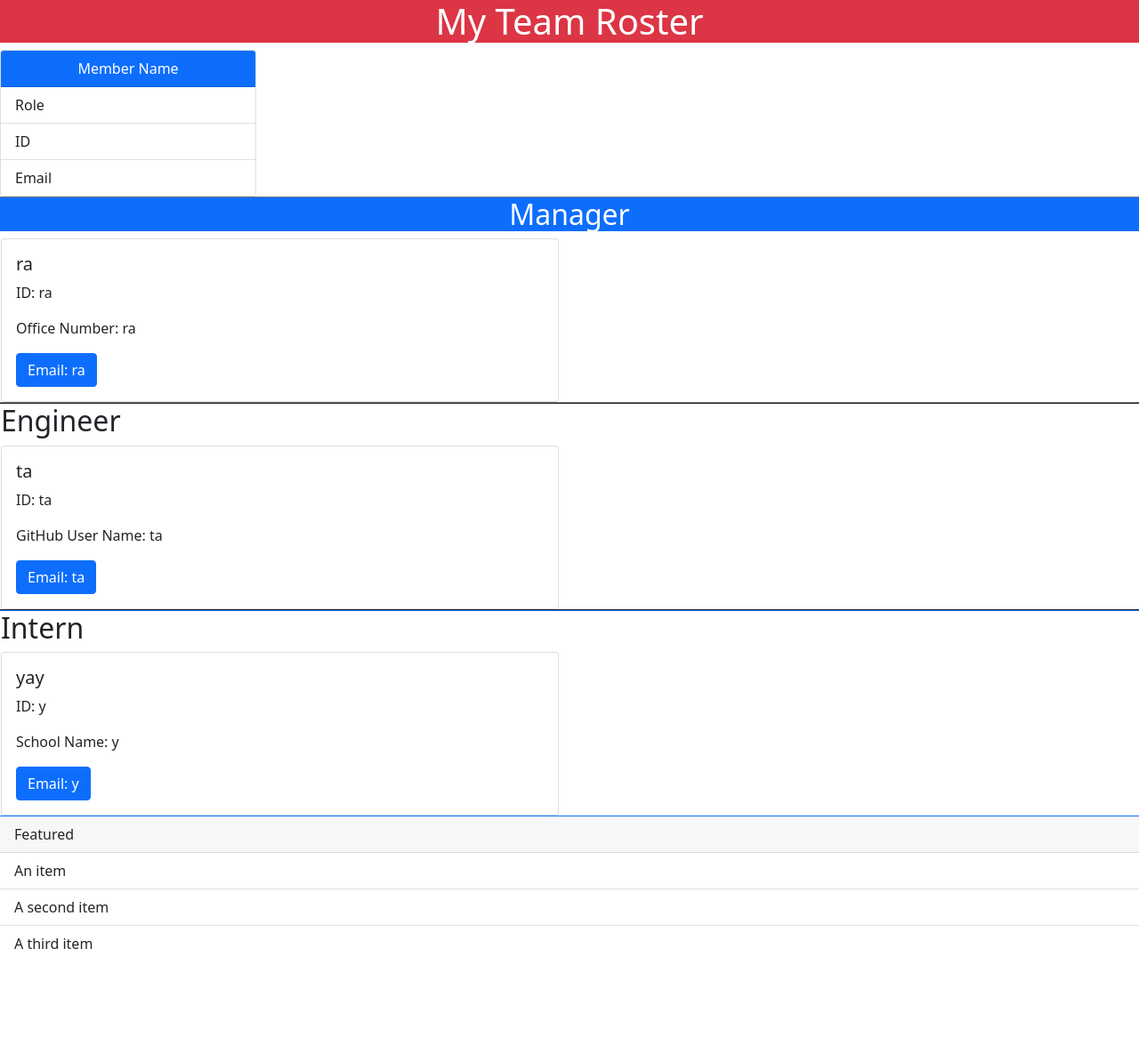
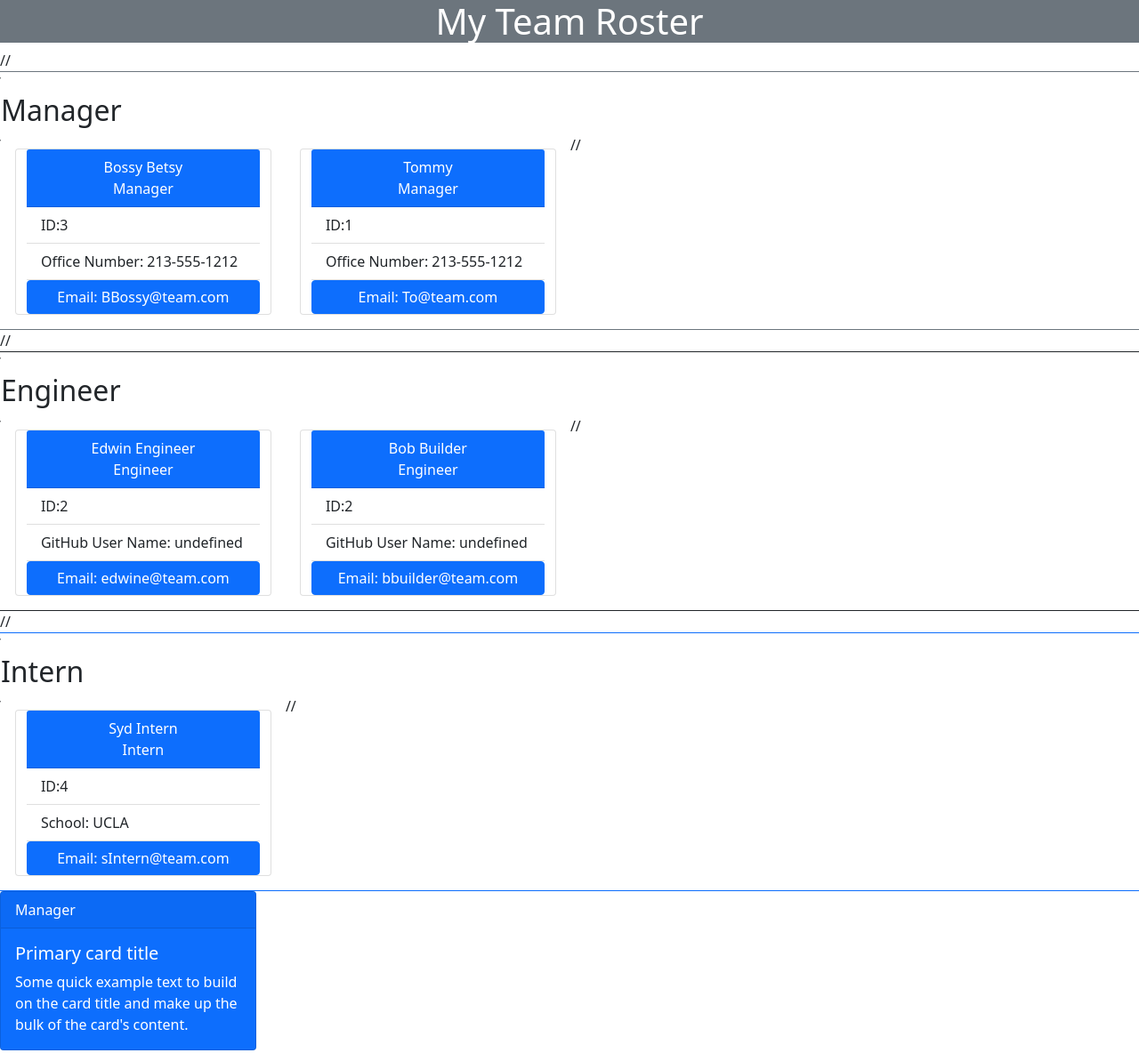
Before and after one commit to RaeSii/team-info-maker, a website: page index.html in a window 1280 px wide. Shown: the whole page at 89% size. Before the commit the page ends 1081 px from the top, so only its background shows below. Drawn offline with nearby package versions, Linux system fonts and the light colour scheme.

Commit message:
corrections made to styl

```diff
--- a/index.html
+++ b/index.html
@@ -1,86 +1,95 @@
+
     <!doctype html>
 <html lang="en">
-
   <head>
     <!-- Required meta tags -->
     <meta charset="utf-8">
     <meta name="viewport" content="width=device-width, initial-scale=1">
 
     <!-- Bootstrap CSS -->
-  <link href="https://cdn.jsdelivr.net/npm/bootstrap@5.1.3/dist/css/bootstrap.min.css" rel="stylesheet"
-    integrity="sha384-1BmE4kWBq78iYhFldvKuhfTAU6auU8tT94WrHftjDbrCEXSU1oBoqyl2QvZ6jIW3" crossorigin="anonymous">
+    <link href="https://cdn.jsdelivr.net/npm/bootstrap@5.1.3/dist/css/bootstrap.min.css" rel="stylesheet" integrity="sha384-1BmE4kWBq78iYhFldvKuhfTAU6auU8tT94WrHftjDbrCEXSU1oBoqyl2QvZ6jIW3" crossorigin="anonymous">
 
     <title>My Team</title>
   </head>
-
   <body>
-  <header class="bg-danger text-center text-white">
+  <header class="bg-secondary text-center text-white">
     <h1>My Team Roster</h1>
     </header>
-
-  <div class="card" style="width: 18rem;">
+    // <div class="row border border-secondary">
+    // <h2>Manager</h2>
+    //
+    <div class="card m-3" style="width: 18rem;">
     <div class="card-header bg-primary text-center text-white">
-      Member Name
+      Bossy Betsy<br>
+      Manager
     </div>
     <ul class="list-group list-group-flush">
-      <li class="list-group-item">Role</li>
-      <li class="list-group-item">ID</li>
-      <li class="list-group-item">Email</li>
+      <li class="list-group-item">ID:3</li>
+      <li class="list-group-item">Office Number: 213-555-1212</li>
+      <a href="mailto:BBossy@team.com" class="btn btn-primary">Email: BBossy@team.com</a>
     </ul>
   </div>
-
-  <div class="row border border-secondary">
-    <h2 class="bg-primary text-center text-white">Manager</h2>
-
-    <div class="col-sm-6">
-      <div class="card">
+    <div class="card m-3" style="width: 18rem;">
+    <div class="card-header bg-primary text-center text-white">
+      Tommy<br>
+      Manager
+    </div>
+    <ul class="list-group list-group-flush">
+      <li class="list-group-item">ID:1</li>
+      <li class="list-group-item">Office Number: 213-555-1212</li>
+      <a href="mailto:To@team.com" class="btn btn-primary">Email: To@team.com</a>
+    </ul>
+  </div>
+    // </div>
+    // <div class="row border border-dark">
+    // <h2>Engineer</h2>
+    //
+    <div class="card m-3" style="width: 18rem;">
+        <div class="card-header bg-primary text-center text-white">
+          Edwin Engineer<br>
+          Engineer
+        </div>
+        <ul class="list-group list-group-flush">
+          <li class="list-group-item">ID:2</li>
+          <li class="list-group-item">GitHub User Name: undefined</li>
+          <a href="mailto:edwine@team.com" class="btn btn-primary">Email: edwine@team.com</a>
+        </ul>
+      </div>
+    <div class="card m-3" style="width: 18rem;">
+        <div class="card-header bg-primary text-center text-white">
+          Bob Builder<br>
+          Engineer
+        </div>
+        <ul class="list-group list-group-flush">
+          <li class="list-group-item">ID:2</li>
+          <li class="list-group-item">GitHub User Name: undefined</li>
+          <a href="mailto:bbuilder@team.com" class="btn btn-primary">Email: bbuilder@team.com</a>
+        </ul>
+      </div>
+    // </div>
+    // <div class="row border border-primary">
+    // <h2>Intern</h2>
+    //
+    <div class="card m-3" style="width: 18rem;">
+    <div class="card-header bg-primary text-center text-white">
+      Syd Intern<br>
+      Intern
+    </div>
+    <ul class="list-group list-group-flush">
+      <li class="list-group-item">ID:4</li>
+      <li class="list-group-item">School: UCLA</li>
+      <a href="mailto:sIntern@team.com" class="btn btn-primary">Email: sIntern@team.com</a>
+    </ul>
+  </div>
+    // </div>
+    <div class="card text-white bg-primary mb-3" style="max-width: 18rem;">
+  <div class="card-header">Manager</div>
   <div class="card-body">
-          <h5 class="card-title">ra</h5>
-          <p class="card-text">ID: ra</p>
-          <p class="card-text">Office Number: ra</p>
-          <a href="mailto:ra" class="btn btn-primary">Email: ra</a>
+    <h5 class="card-title">Primary card title</h5>
+    <p class="card-text">Some quick example text to build on the card title and make up the bulk of the card's content.</p>
   </div>
 </div>
-    </div>
-  </div>
-  <div class="row border border-dark">
-    <h2>Engineer</h2>
-
-    <div class="col-sm-6">
-      <div class="card">
-        <div class="card-body">
-          <h5 class="card-title">ta</h5>
-          <p class="card-text">ID: ta</p>
-          <p class="card-text">GitHub User Name: ta</p>
-          <a href="mailto:ta" class="btn btn-primary">Email: ta</a>
-        </div>
-      </div>
-    </div>
-  </div>
-  <div class="row border border-primary">
-    <h2>Intern</h2>
-
-    <div class="col-sm-6">
-      <div class="card">
-        <div class="card-body">
-          <h5 class="card-title">yay</h5>
-          <p class="card-text">ID: y</p>
-          <p class="card-text">School Name: y</p>
-          <a href="mailto:y" class="btn btn-primary">Email: y</a>
-        </div>
-      </div>
-    </div>
-  </div>
-  <div class="card-header">
-    Featured
-  </div>
-  <ul class="list-group list-group-flush">
-    <li class="list-group-item">An item</li>
-    <li class="list-group-item">A second item</li>
-    <li class="list-group-item">A third item</li>
-  </ul>
 
 
   </body>
-
 </html>
```
Also changed, not shown: templates/index.js (+15 -22 lines). Lines whose indentation alone changed are shown as unchanged.
